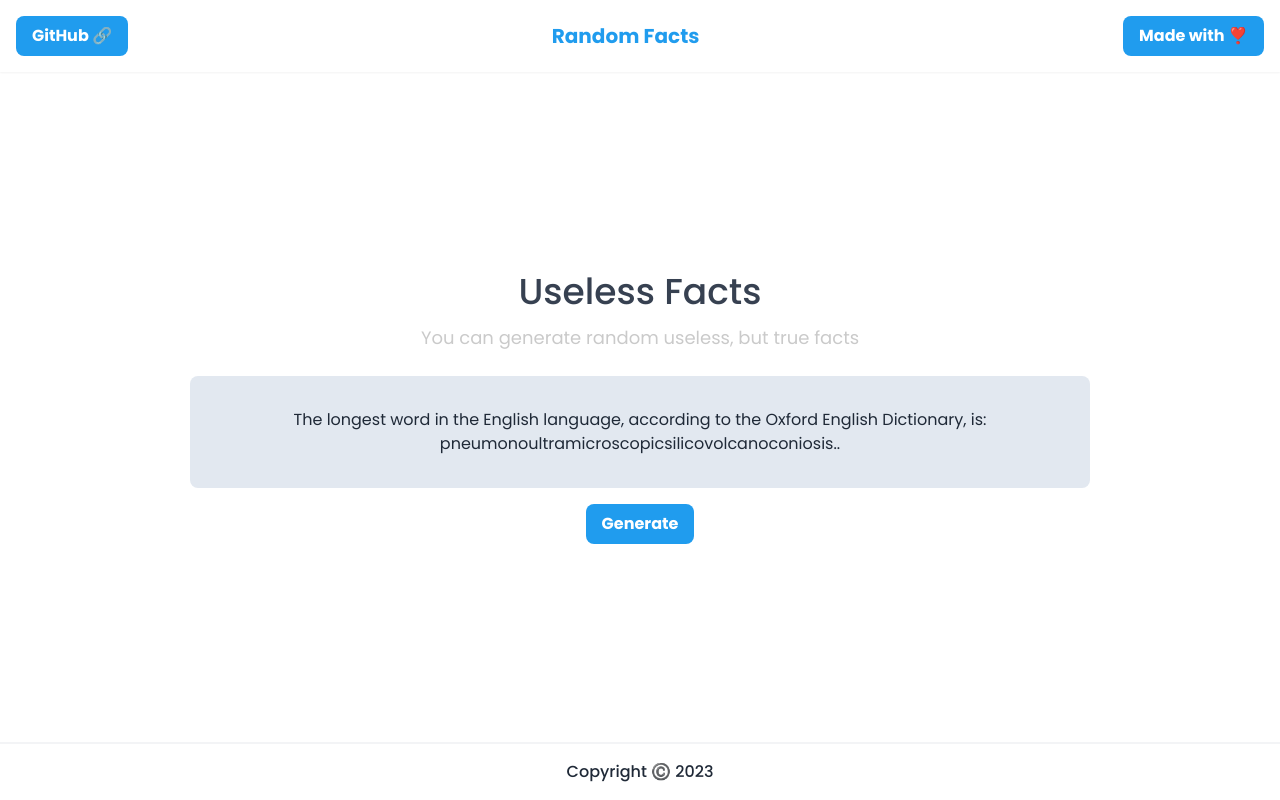
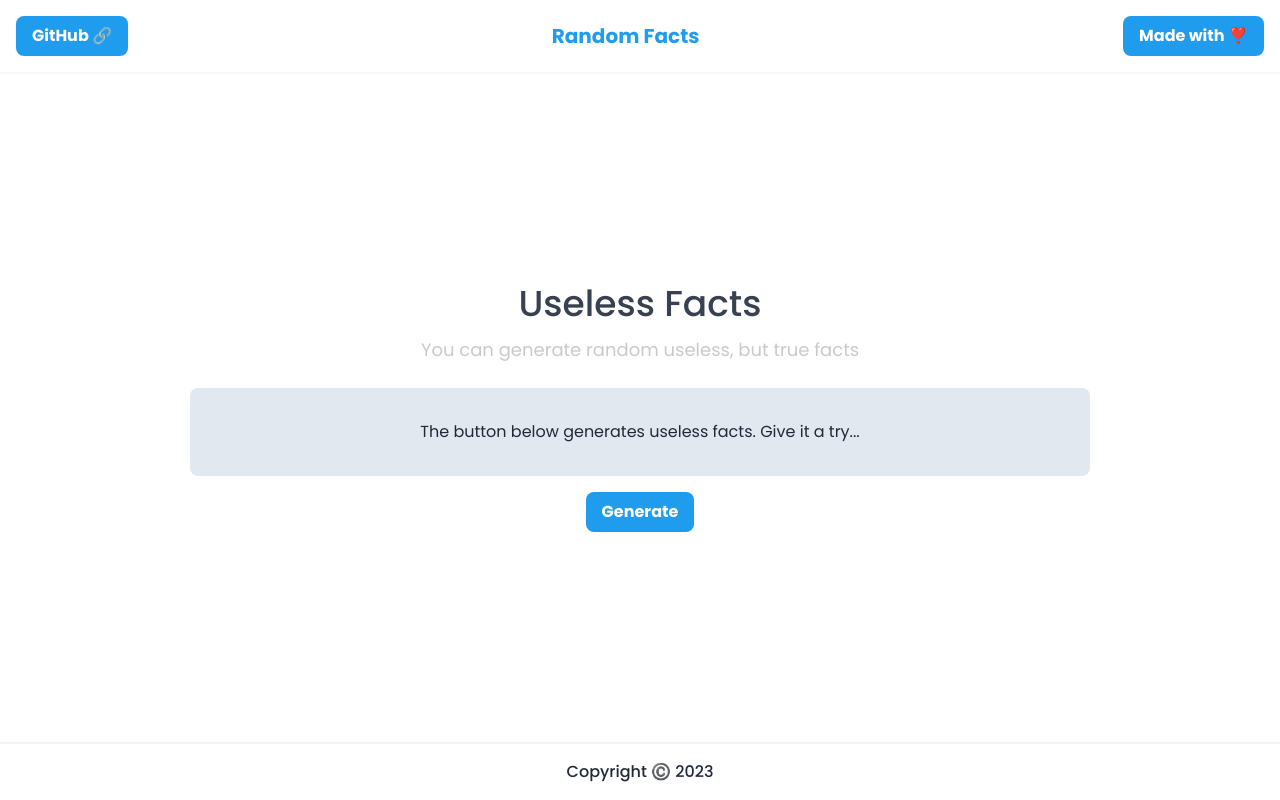
Before and after one commit to vishalmajumdar/random-facts, a React (Vite) app: page / in a window 1280 px wide. Built offline with nearby package versions, Linux system fonts and the light colour scheme; no server answers.

Commit message:
Add state variable
The state variable for fact has been assigned a string which will store the useless fact retrieved from external API and then displayed to the screen

```diff
--- a/src/components/Facts.jsx
+++ b/src/components/Facts.jsx
@@ -1,4 +1,5 @@
 import React from "react";
+import { useState } from "react";
 
 fetch("https://uselessfacts.jsph.pl/api/v2/facts/random")
   .then((res) => res.json())
@@ -6,13 +7,14 @@ fetch("https://uselessfacts.jsph.pl/api/v2/facts/random")
   .catch((err) => console.log(err));
 
 const Facts = () => {
+  const [fact, setFact] = useState(
+    "The button below generates useless facts. Give it a try..."
+  );
   return (
     <>
       <section className=" w-[90%] md:w-[75%] bg-slate-200 rounded-lg p-8">
         <p className="text-gray-800 leading-6 text-center overflow-hidden">
-          The longest word in the English language, according to the Oxford
-          English Dictionary, is:
-          pneumonoultramicroscopicsilicovolcanoconiosis..
+          {fact}
         </p>
       </section>
       <button className="bg-[#209cee] mt-4 px-4 py-2 rounded-lg text-white font-bold hover:bg-[#0065a8] transition ease-in-out delay-150 duration-300">
```
